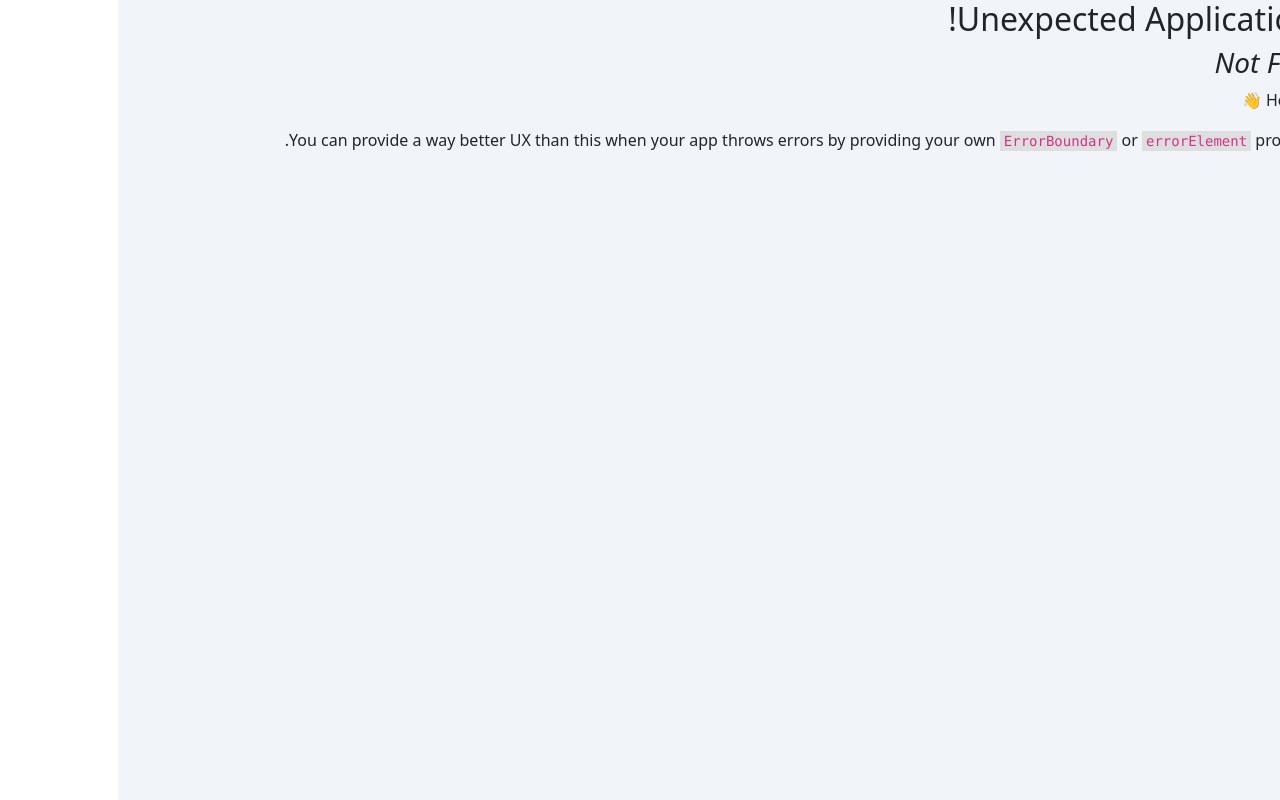
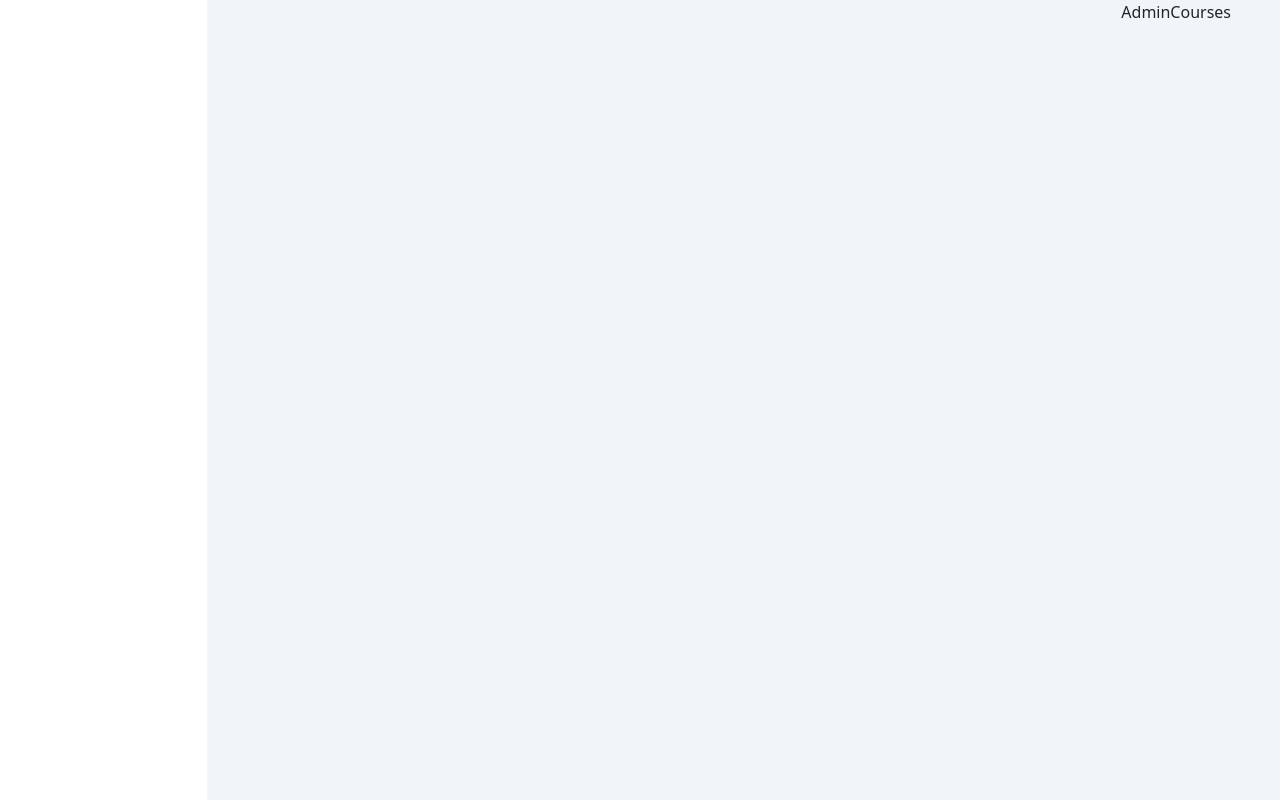
Before and after one commit to NazaninMoosazade/codeyad, a React (Vite) app: page /adminPanel/courses in a window 1280 px wide. Before the commit this address had no page. Built offline with nearby package versions, Linux system fonts and the light colour scheme.

Commit message:
create AdminCourses

```diff
--- /dev/null
+++ b/src/Pages/adminPanle/AdminCourses.jsx
@@ -0,0 +1,7 @@
+import React from 'react'
+
+export default function AdminCourses() {
+  return (
+    <div>AdminCourses</div>
+  )
+}
```
Also changed, not shown: src/routse.jsx (+6 -2 lines).
